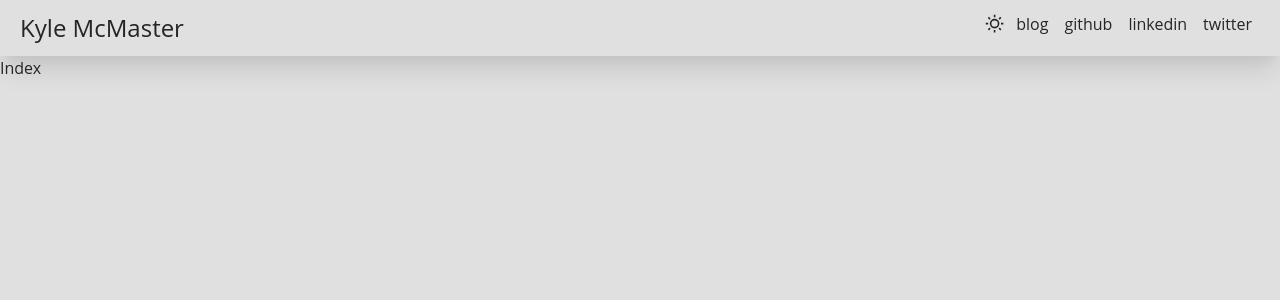
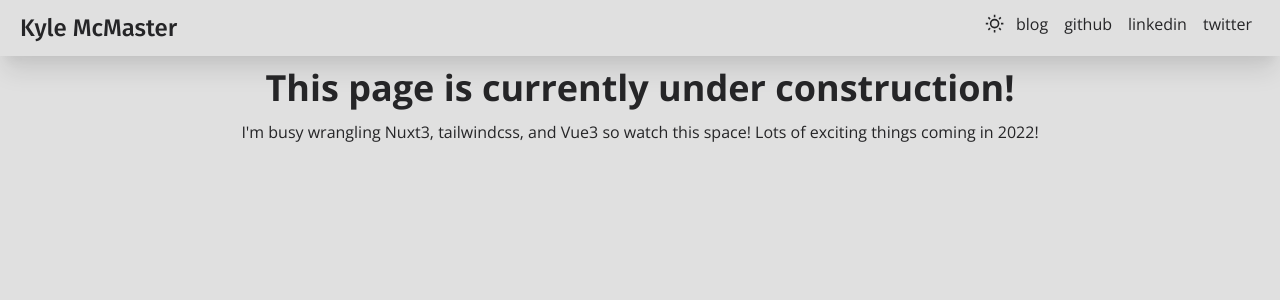
Before and after one commit to KyleMcMaster/kmcmaster-dev, a Nuxt app: page / in a window 1280 px wide. Shown: the top 300 px of the page. Built offline with nearby package versions, Linux system fonts and the light colour scheme.

Commit message:
feat(portfolio): update style and context

```diff
--- a/assets/css/tailwind.postcss
+++ b/assets/css/tailwind.postcss
@@ -1,3 +1,5 @@
+@import url("https://fonts.googleapis.com/css2?family=Fira+Sans:wght@500&family=Open+Sans:wght@400;500;700&display=swap");
+
 :root {
     --primary: hsl(0, 0%, 88%);
     --background: hsl(240deg 3% 13%);
--- a/components/header.vue
+++ b/components/header.vue
@@ -1,6 +1,6 @@
 <template>
     <header class="w-full bg-black p-3 px-5 shadow-xl text-primary flex">
-        <span class="text-2xl flex items-center">
+        <span class="font-brand text-2xl flex items-center">
             <NuxtLink to="/">Kyle McMaster</NuxtLink>
         </span>
         <div class="flex-grow"></div>
--- a/pages/blogs/index.vue
+++ b/pages/blogs/index.vue
@@ -1,10 +1,9 @@
-
 <script lang="ts" setup>
 </script>
 
 <template>
-    <div class="w-full text-primary p-3 px-5">
-        <span>Hello Blog</span>
+    <div class="font-bold text-4xl text-center pt-3 px-4">
+        <span>Coming soon!</span>
     </div>
 </template>
 
--- a/pages/index.vue
+++ b/pages/index.vue
@@ -1,5 +1,11 @@
 <template>
     <div>
-        <h1>Index</h1>
+        <!-- extra Div since Nuxt3 pages must have single root element -->
+        <div class="font-bold text-4xl text-center pt-3 px-4">
+            <h1>This page is currently under construction!</h1>
+        </div>
+        <div class="text-center pt-3 px-4">
+            <span>I'm busy wrangling Nuxt3, tailwindcss, and Vue3 so watch this space! Lots of exciting things coming in 2022!</span>
+        </div>
     </div>
 </template>
```
Also changed, not shown: package.json (+5 -5 lines), 1 other file (tests, documents, lock files or other folders).
